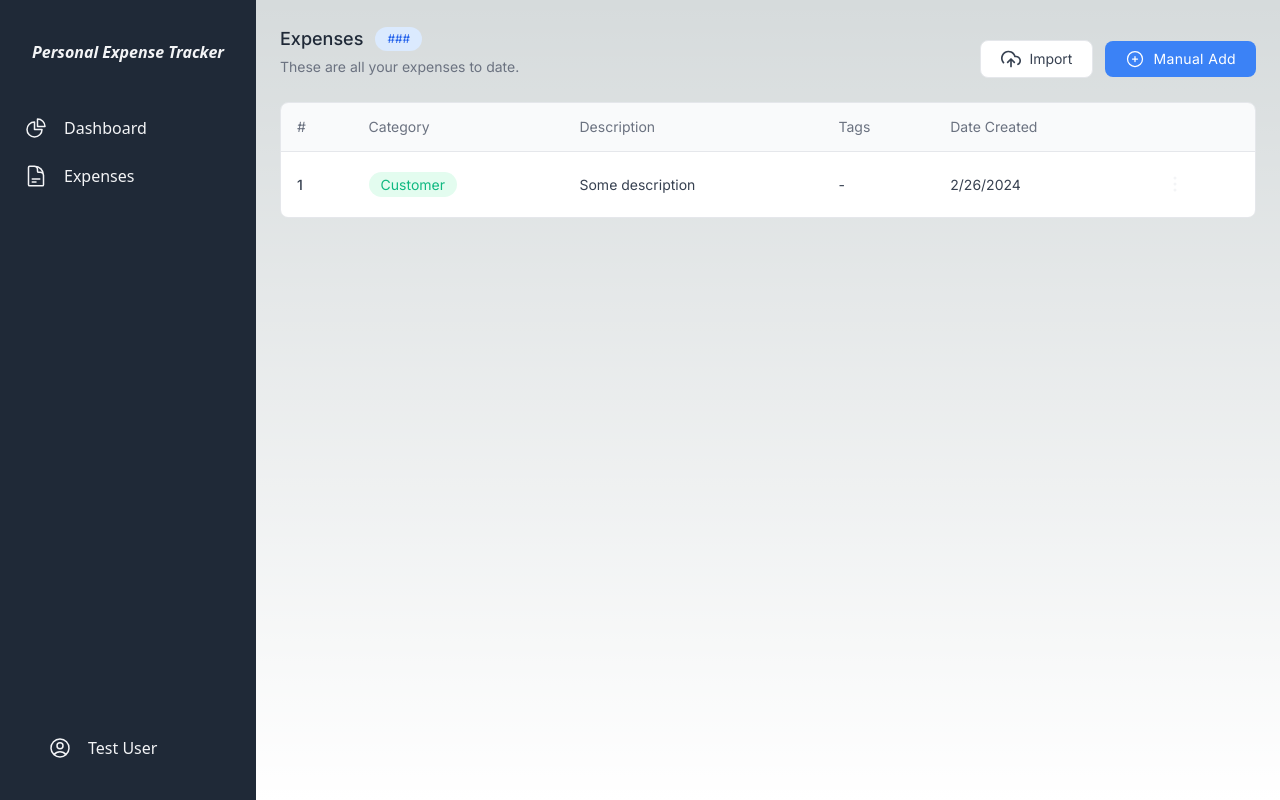
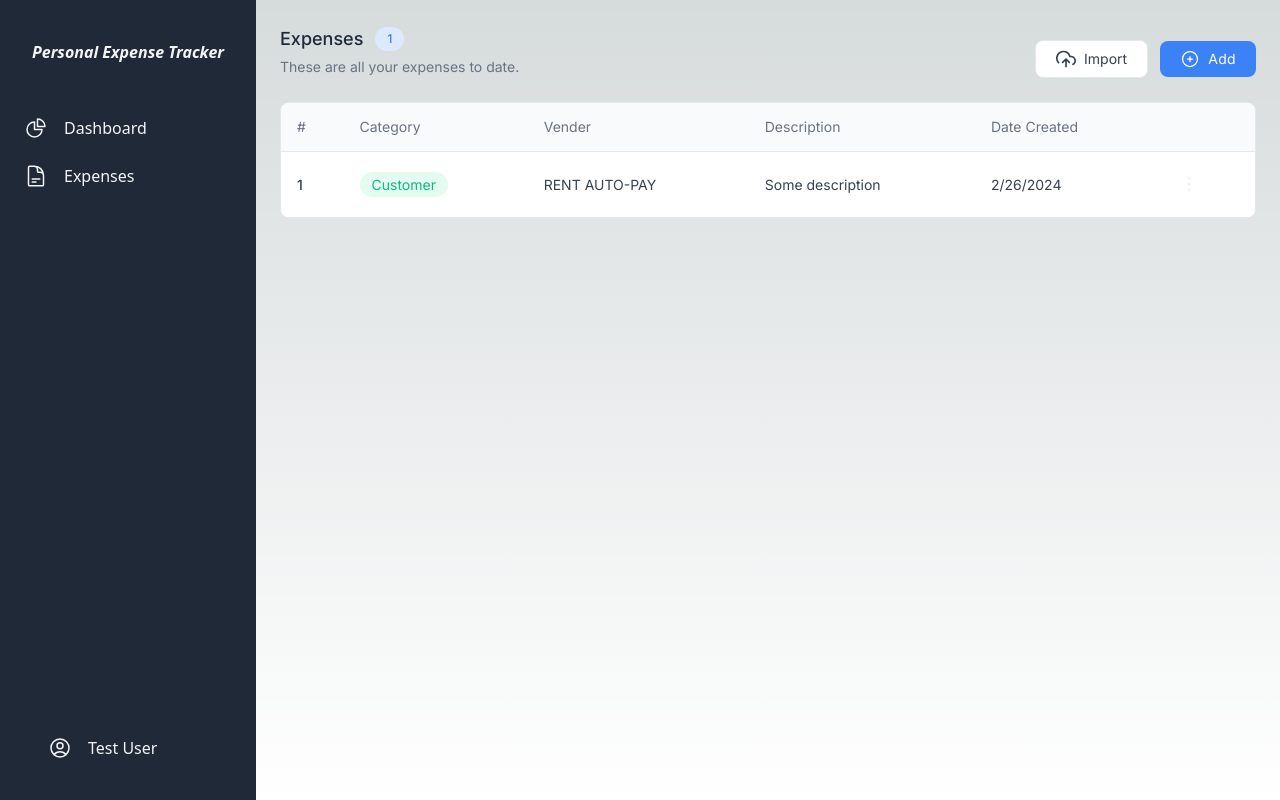
Before and after one commit to iveyner95/personal-expense-tracker, a Next.js app: page /expenses in a window 1280 px wide. Built offline with nearby package versions, Linux system fonts and the light colour scheme.

Commit message:
refactor: clean up the expense hlist header

```diff
--- a/__fixtures__/expenses.json
+++ b/__fixtures__/expenses.json
@@ -1,3 +1,11 @@
 {
-  "expenses": []
+  "expenses": [
+    {
+      "number": 1,
+      "category": "Food",
+      "vendor": "Uber Eats",
+      "description": "",
+      "created": "2/26/2024"
+    }
+  ]
 }
--- /dev/null
+++ b/app/expenses/Add.tsx
@@ -0,0 +1,18 @@
+import React from "react"
+
+/**
+ * Add button is simply a stub for a future feature.
+ * As part of this assignment I worked on the list,
+ * not the functionality of adding a new expense
+ */
+export const Add = () => {
+  return (
+    <button className="flex items-center justify-center w-1/2 px-5 py-2 text-sm tracking-wide text-white transition-colors duration-200 bg-blue-500 rounded-lg shrink-0 sm:w-auto gap-x-2 hover:bg-blue-600 dark:hover:bg-blue-500 dark:bg-blue-600">
+      <svg xmlns="http://www.w3.org/2000/svg" fill="none" viewBox="0 0 24 24" strokeWidth="1.5" stroke="currentColor" className="w-5 h-5">
+        <path strokeLinecap="round" strokeLinejoin="round" d="M12 9v6m3-3H9m12 0a9 9 0 11-18 0 9 9 0 0118 0z" />
+      </svg>
+
+      <span>Add</span>
+    </button>
+  )
+}
--- /dev/null
+++ b/app/expenses/ExpensesHeader.tsx
@@ -0,0 +1,38 @@
+import React from "react";
+import { Add } from "./Add";
+import { Import } from "./Import";
+
+interface ExpensesHeaderProps {
+  count: number;
+}
+
+export const ExpensesHeader = ({ count = 0 }: ExpensesHeaderProps) => {
+  return (
+    <div className="sm:flex sm:items-center sm:justify-between m-6">
+      <ExpensesHeaderLeft count={count} />
+      <ExpensesHeaderRight />
+    </div>
+  )
+}
+
+const ExpensesHeaderLeft = ({ count }: ExpensesHeaderProps) => {
+  return (
+    <div>
+      <div className="flex items-center gap-x-3">
+        <h2 className="text-lg font-medium text-gray-800 dark:text-white">Expenses</h2>
+        <span className="px-3 py-1 text-xs text-blue-600 bg-blue-100 rounded-full dark:bg-gray-800 dark:text-blue-400">{count}</span>
+      </div>
+
+      <p className="mt-1 text-sm text-gray-500 dark:text-gray-300">These are all your expenses to date.</p>
+    </div>
+  )
+}
+
+const ExpensesHeaderRight = () => {
+  return (
+    <div className="flex items-center mt-4 gap-x-3">
+      <Import />
+      <Add />
+    </div>
+  )
+}
--- /dev/null
+++ b/app/expenses/Import.tsx
@@ -0,0 +1,24 @@
+import React from "react"
+
+/**
+ * Import button is simply a stub for a potential feature implementation
+ * based on template / design ideas I used for reference
+ */
+export const Import = () => {
+  return (
+    <button className="flex items-center justify-center w-1/2 px-5 py-2 text-sm text-gray-700 transition-colors duration-200 bg-white border rounded-lg gap-x-2 sm:w-auto dark:hover:bg-gray-800 dark:bg-gray-900 hover:bg-gray-100 dark:text-gray-200 dark:border-gray-700">
+      <svg width="20" height="20" viewBox="0 0 20 20" fill="none" xmlns="http://www.w3.org/2000/svg">
+        <g clipPath="url(#clip0_3098_154395)">
+          <path d="M13.3333 13.3332L9.99997 9.9999M9.99997 9.9999L6.66663 13.3332M9.99997 9.9999V17.4999M16.9916 15.3249C17.8044 14.8818 18.4465 14.1806 18.8165 13.3321C19.1866 12.4835 19.2635 11.5359 19.0351 10.6388C18.8068 9.7417 18.2862 8.94616 17.5555 8.37778C16.8248 7.80939 15.9257 7.50052 15 7.4999H13.95C13.6977 6.52427 13.2276 5.61852 12.5749 4.85073C11.9222 4.08295 11.104 3.47311 10.1817 3.06708C9.25943 2.66104 8.25709 2.46937 7.25006 2.50647C6.24304 2.54358 5.25752 2.80849 4.36761 3.28129C3.47771 3.7541 2.70656 4.42249 2.11215 5.23622C1.51774 6.04996 1.11554 6.98785 0.935783 7.9794C0.756025 8.97095 0.803388 9.99035 1.07431 10.961C1.34523 11.9316 1.83267 12.8281 2.49997 13.5832" stroke="currentColor" strokeWidth="1.67" strokeLinecap="round" strokeLinejoin="round" />
+        </g>
+        <defs>
+          <clipPath id="clip0_3098_154395">
+            <rect width="20" height="20" fill="white" />
+          </clipPath>
+        </defs>
+      </svg>
+
+      <span>Import</span>
+    </button>
+  )
+}
--- a/app/expenses/page.tsx
+++ b/app/expenses/page.tsx
@@ -1,46 +1,13 @@
 import React from "react";
+import { ExpensesHeader } from "./ExpensesHeader";
+import { useExpenses } from "./useExpenses";
 
 export default function ExpensesList() {
+  const expenses = useExpenses();
+
   return (
     <div className="w-full">
-      <div className="sm:flex sm:items-center sm:justify-between m-6">
-        <div>
-          <div className="flex items-center gap-x-3">
-            <h2 className="text-lg font-medium text-gray-800 dark:text-white">Expenses</h2>
-
-            {/* TODO: dynamic calculation of # of expenses here */}
-            <span className="px-3 py-1 text-xs text-blue-600 bg-blue-100 rounded-full dark:bg-gray-800 dark:text-blue-400">###</span>
-          </div>
-
-          <p className="mt-1 text-sm text-gray-500 dark:text-gray-300">These are all your expenses to date.</p>
-        </div>
-
-        <div className="flex items-center mt-4 gap-x-3">
-          <button className="flex items-center justify-center w-1/2 px-5 py-2 text-sm text-gray-700 transition-colors duration-200 bg-white border rounded-lg gap-x-2 sm:w-auto dark:hover:bg-gray-800 dark:bg-gray-900 hover:bg-gray-100 dark:text-gray-200 dark:border-gray-700">
-            <svg width="20" height="20" viewBox="0 0 20 20" fill="none" xmlns="http://www.w3.org/2000/svg">
-              <g clipPath="url(#clip0_3098_154395)">
-                <path d="M13.3333 13.3332L9.99997 9.9999M9.99997 9.9999L6.66663 13.3332M9.99997 9.9999V17.4999M16.9916 15.3249C17.8044 14.8818 18.4465 14.1806 18.8165 13.3321C19.1866 12.4835 19.2635 11.5359 19.0351 10.6388C18.8068 9.7417 18.2862 8.94616 17.5555 8.37778C16.8248 7.80939 15.9257 7.50052 15 7.4999H13.95C13.6977 6.52427 13.2276 5.61852 12.5749 4.85073C11.9222 4.08295 11.104 3.47311 10.1817 3.06708C9.25943 2.66104 8.25709 2.46937 7.25006 2.50647C6.24304 2.54358 5.25752 2.80849 4.36761 3.28129C3.47771 3.7541 2.70656 4.42249 2.11215 5.23622C1.51774 6.04996 1.11554 6.98785 0.935783 7.9794C0.756025 8.97095 0.803388 9.99035 1.07431 10.961C1.34523 11.9316 1.83267 12.8281 2.49997 13.5832" stroke="currentColor" strokeWidth="1.67" strokeLinecap="round" strokeLinejoin="round" />
-              </g>
-              <defs>
-                <clipPath id="clip0_3098_154395">
-                  <rect width="20" height="20" fill="white" />
-                </clipPath>
-              </defs>
-            </svg>
-
-            <span>Import</span>
-          </button>
-
-          <button className="flex items-center justify-center w-1/2 px-5 py-2 text-sm tracking-wide text-white transition-colors duration-200 bg-blue-500 rounded-lg shrink-0 sm:w-auto gap-x-2 hover:bg-blue-600 dark:hover:bg-blue-500 dark:bg-blue-600">
-            <svg xmlns="http://www.w3.org/2000/svg" fill="none" viewBox="0 0 24 24" strokeWidth="1.5" stroke="currentColor" className="w-5 h-5">
-              <path strokeLinecap="round" strokeLinejoin="round" d="M12 9v6m3-3H9m12 0a9 9 0 11-18 0 9 9 0 0118 0z" />
-            </svg>
-
-            <span>Manual Add</span>
-          </button>
-        </div>
-      </div>
-
+      <ExpensesHeader count={expenses.length} />
 
       <div className="flex flex-col mt-6">
         <div className="overflow-x-auto">
@@ -62,11 +29,13 @@ export default function ExpensesList() {
                     </th>
 
                     <th scope="col" className="py-3.5 px-4 text-sm font-normal text-left rtl:text-right text-gray-500 dark:text-gray-400">
-                      Description
+                      <button className="flex items-center gap-x-3 focus:outline-none">
+                        Vender
+                      </button>
                     </th>
 
                     <th scope="col" className="py-3.5 px-4 text-sm font-normal text-left rtl:text-right text-gray-500 dark:text-gray-400">
-                      Tags
+                      Description
                     </th>
 
                     <th scope="col" className="py-3.5 px-4 text-sm font-normal text-left rtl:text-right text-gray-500 dark:text-gray-400">
@@ -98,18 +67,18 @@ export default function ExpensesList() {
                     </td>
 
                     <td className="px-4 py-4 text-sm whitespace-nowrap">
+                      {/* TODO: make dynamic */}
+                      <div className="flex items-center text-gray-700 dark:text-gray-200">
+                        RENT AUTO-PAY
+                      </div>
+                    </td>
+
+                    <td className="px-4 py-4 text-sm whitespace-nowrap">
                       <div>
                         {/* TODO: make dynamic */}
                         <p className="text-gray-700 dark:text-gray-200">
                           Some description
                         </p>
-                      </div>
-                    </td>
-
-                    <td className="px-4 py-4 text-sm whitespace-nowrap">
-                      {/* TODO: make dynamic */}
-                      <div className="flex items-center text-gray-700 dark:text-gray-200">
-                        -
                       </div>
                     </td>
 
--- /dev/null
+++ b/app/expenses/useExpenses.tsx
@@ -0,0 +1,13 @@
+import ExpensesFixture from '../../__fixtures__/expenses.json';
+import { Expense } from "../types";
+
+/**
+ * This just uses the fixture in the root of the project but in a real application
+ * there may be an implementation like
+ * - calling a real backend
+ * - checking to see if the user is in dev mode vs prod for using fixture data
+**/
+export const useExpenses = () => {
+  const expenses: Expense[] = ExpensesFixture.expenses
+  return expenses;
+}
--- /dev/null
+++ b/app/types.ts
@@ -0,0 +1,7 @@
+export interface Expense {
+  number: number;
+  category: string;
+  vendor: string;
+  description: string;
+  created: string;
+}
```
